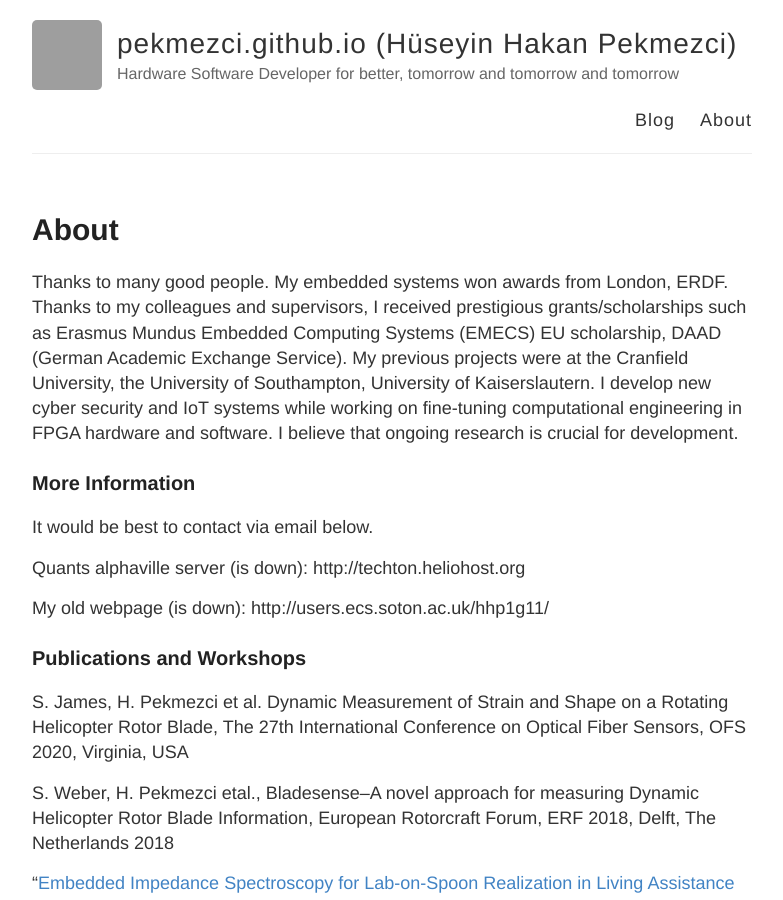
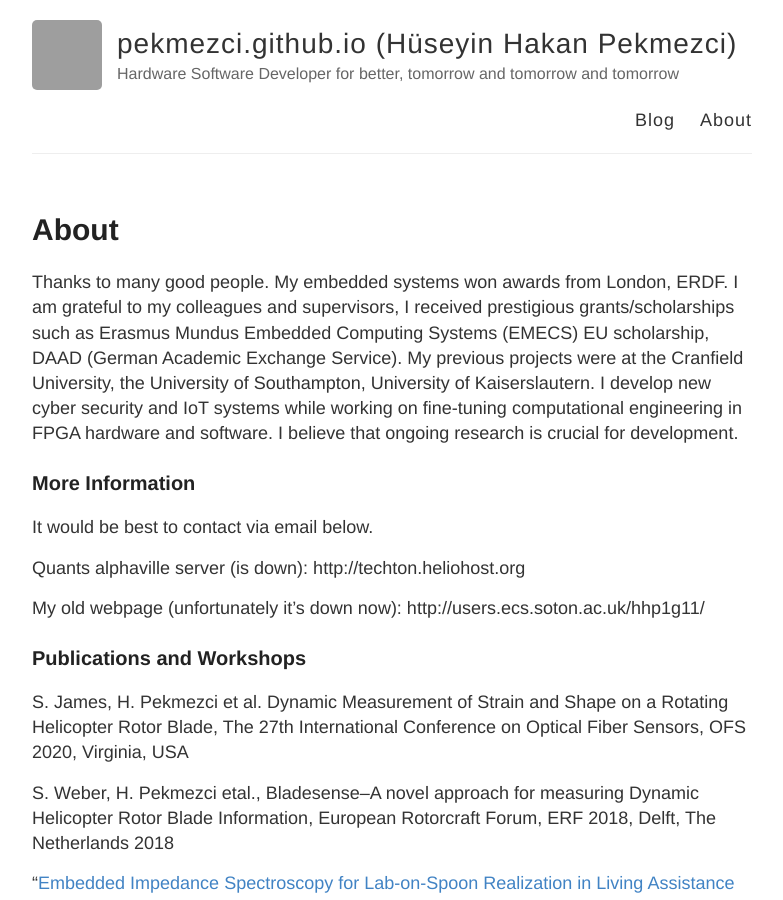
Before and after one commit to pekmezci/pekmezci.github.io, a Jekyll site: the page built from about.md, in a window 1280 px wide and 900 px high. Shown: the whole window, without its empty margins (248-1031 px from the left). Built offline with Jekyll 4.4.1, drawn with Linux system fonts in a browser that asks for light colours; grey boxes are pictures that could not be loaded.

Commit message:
Update about.md

```diff
--- a/about.md
+++ b/about.md
@@ -4,7 +4,7 @@ title: About
 permalink: /about/
 ---
 
-Thanks to many good people. My embedded systems won awards from London, ERDF. Thanks to my colleagues and supervisors, I received prestigious grants/scholarships such as Erasmus Mundus Embedded Computing Systems (EMECS) EU scholarship, DAAD (German Academic Exchange Service). My previous projects were at the Cranfield University, the University of Southampton, University of Kaiserslautern. I develop new cyber security and IoT systems while working on fine-tuning computational engineering in FPGA hardware and software. I believe that ongoing research is crucial for development.
+Thanks to many good people. My embedded systems won awards from London, ERDF. I am grateful to my colleagues and supervisors, I received prestigious grants/scholarships such as Erasmus Mundus Embedded Computing Systems (EMECS) EU scholarship, DAAD (German Academic Exchange Service). My previous projects were at the Cranfield University, the University of Southampton, University of Kaiserslautern. I develop new cyber security and IoT systems while working on fine-tuning computational engineering in FPGA hardware and software. I believe that ongoing research is crucial for development.
 
 ### More Information
 
@@ -12,7 +12,7 @@ It would be best to contact via email below.
 
 Quants alphaville server (is down): http://techton.heliohost.org
 
-My old webpage (is down): http://users.ecs.soton.ac.uk/hhp1g11/
+My old webpage (unfortunately it's down now): http://users.ecs.soton.ac.uk/hhp1g11/
 
 ### Publications and Workshops
 
```
